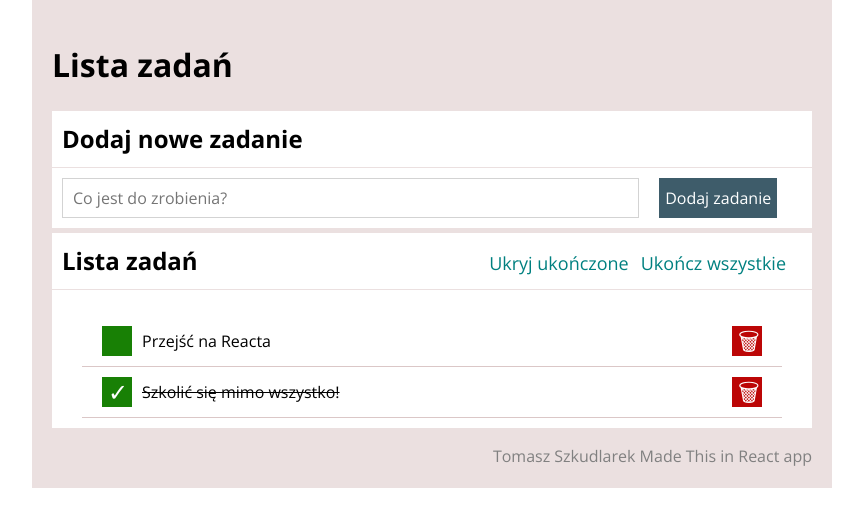
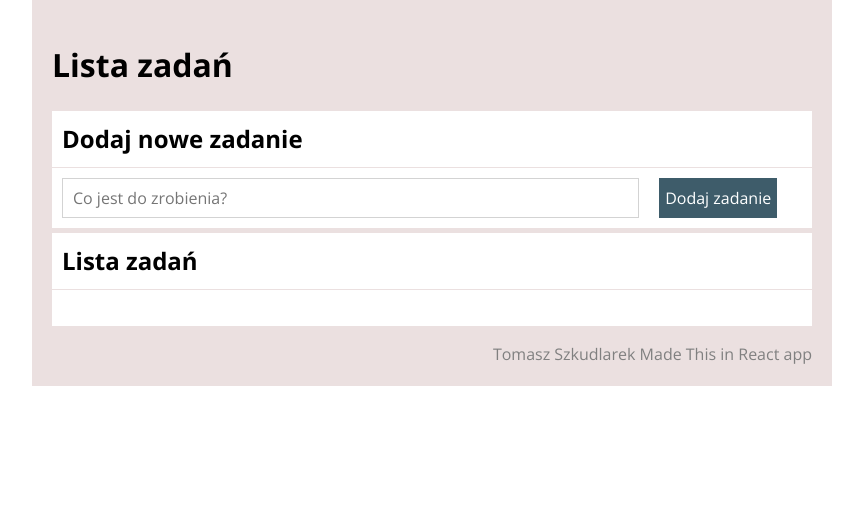
Before and after one commit to Tymek20/Modul-8-todo-list-react, a React (Create React App) app: page / in a window 1280 px wide. Shown: the top 526 px of the page, without its empty margins (208-1071 px from the left). Built offline with nearby package versions, Linux system fonts and the light colour scheme.

Commit message:
add local storage

```diff
--- a/src/App.js
+++ b/src/App.js
@@ -5,14 +5,18 @@
 import Header from "./Header";
 import Footer from "./Footer";
 import Container from "./Container";
-import { useState } from 'react';
+import { useEffect, useState } from 'react';
 
 function App() {
   const [hideDone, setHideDone] = useState(false);
-  const [tasks, setTasks] = useState([
-    { id: 1, content: "Przejść na Reacta", done: false },
-    { id: 2, content: "Szkolić się mimo wszystko!", done: true },
-  ]);
+  const [tasks, setTasks] = useState(() => {
+    const localData = localStorage.getItem('tasks');
+    return localData ? JSON.parse(localData) : [];
+  });
+
+  useEffect(() => {
+    localStorage.setItem('tasks', JSON.stringify(tasks))
+  }, [tasks])
 
   const toggleHideDone = () => {
     setHideDone(hideDone => !hideDone)
```
